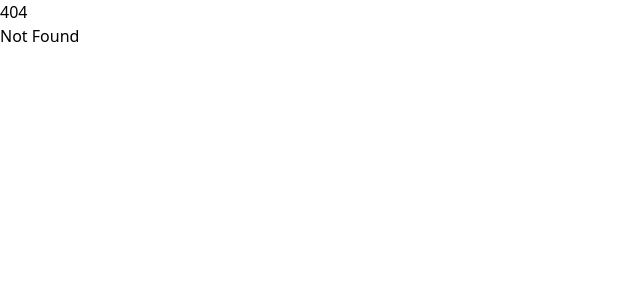
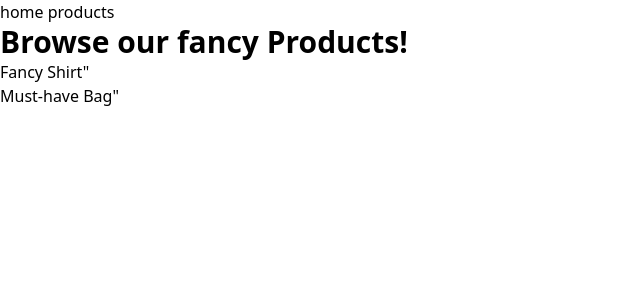
Before and after one commit to aerpenbeck/netlify-commercelayer-demo, a SvelteKit app: page /products in a window 1280 px wide. Before the commit this address had no page. Shown: the top 300 px of the page, without its empty margins (0-640 px from the left). Built offline with nearby package versions, Linux system fonts and the light colour scheme.

Commit message:
Simple product list

```diff
--- a/src/routes/+page.svelte
+++ b/src/routes/+page.svelte
@@ -1,3 +1,8 @@
+<nav>
+    <a href="/">home</a>
+    <a href="/products">products</a>
+</nav>
+
 <h1 class="text-3xl font-bold underline">
     Welcome to SvelteKit with Commerce Layer on Netlify!
 </h1>
--- /dev/null
+++ b/src/routes/products/+page.server.ts
@@ -0,0 +1,11 @@
+import type { PageServerLoad } from './$types';
+import { products } from "./data";
+
+export const load = (async () => {
+    return {
+        summaries: products.map((product) => ({
+            sku: product.sku,
+            title: product.title
+        }))
+    };
+}) satisfies PageServerLoad;
--- /dev/null
+++ b/src/routes/products/+page.svelte
@@ -0,0 +1,16 @@
+<script lang="ts">
+    import type { ProductType } from "./data";
+    export let data: { summaries: ProductType[]};
+</script>
+<nav>
+    <a href="/">home</a>
+    <a href="/products">products</a>
+</nav>
+<h1 class="text-3xl font-bold">
+    Browse our fancy Products!
+</h1>
+<ul>
+{#each data.summaries as { sku, title}}
+<li><a href="/products/{sku}">{title}</a>"</li>
+{/each}
+</ul>
--- /dev/null
+++ b/src/routes/products/[sku]/+page.server.ts
@@ -0,0 +1,13 @@
+import type { PageServerLoad } from './$types';
+import { error } from '@sveltejs/kit';
+import { products } from "../data";
+
+export const load = (async ({ params }) => {
+    const product = products.find((product) => product.sku == params.sku)
+    if (!product) {
+        throw error(404);
+    }
+    return {
+        product
+    };
+}) satisfies PageServerLoad;
--- /dev/null
+++ b/src/routes/products/[sku]/+page.svelte
@@ -0,0 +1,12 @@
+<script lang="ts">
+	import type { ProductType } from "../data";
+    export let data: { product: ProductType};
+</script>
+<nav>
+    <a href="/">home</a>
+    <a href="/products">products</a>
+</nav>
+<h1 class="text-2xl font-bold">
+    {data.product.title}
+</h1>
+<div>{data.product.description}</div>
--- /dev/null
+++ b/src/routes/products/data.ts
@@ -0,0 +1,18 @@
+export const products: ProductType[] = [
+    {
+        sku: "4711",
+        title: "Fancy Shirt",
+        description: "Bright colors and very comfortable",
+    },
+    {
+        sku: "6969",
+        title: "Must-have Bag",
+        description: "Room for all your stuff",
+    }
+]
+
+export type ProductType = {
+    sku: string;
+    title: string;
+    description?: string;
+}
```
